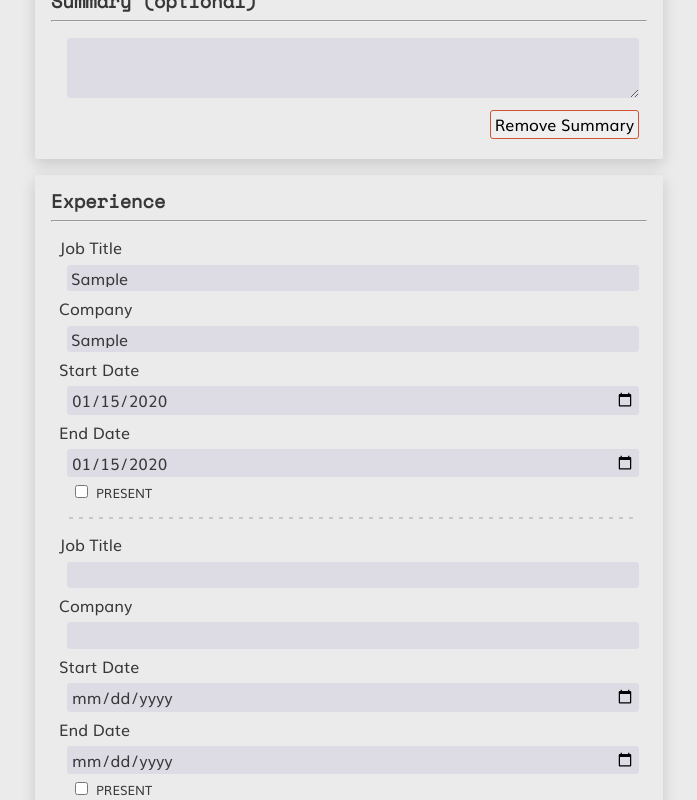
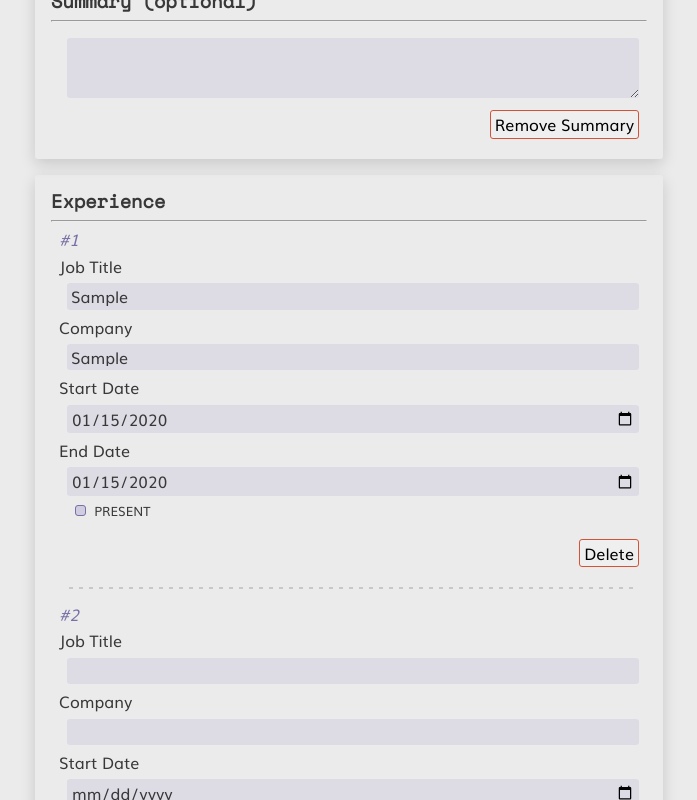
Before and after one commit to mrjgamboa/cv-project, a React (Create React App) app: page / in a window 1280 px wide. Both pictures are taken after typing "Sample", "Sample", "2020-01-15", "2020-01-15" into the empty fields and a click on the button "Add More". Shown: the whole page, without its empty margins (291-988 px from the left). Built offline with nearby package versions, Linux system fonts and the light colour scheme.

Commit message:
deleted a few functions and added a modified function from the deleted one, updated css

```diff
--- a/src/components/cv-form/CVForm.js
+++ b/src/components/cv-form/CVForm.js
@@ -112,26 +112,10 @@ class CVForm extends Component {
     }
   }
 
-  removeSummary = () => {
-    this.setState({
-      ...this.state,
-      summary: [],
-    });
-  }
-
-  handleCheckbox = (section, sectionValue, name, value, e, index) => {
-    if (e.target.checked) {
-      this.setStateV2(section, sectionValue, name, value, e, index);
-    } else {
-      this.setStateV2(section, sectionValue, name, '', e, index);
-    }
-  }
-
   addMoreSectionValue = (e) => {
     const section = e.target.getAttribute('data-section');
     let newSectionEmptyValue;
     let sectionValue;
-    // const removeId = e.target.getAttribute("data-remove");
 
     if (section === 'summary') {
       sectionValue = this.state.summary;
@@ -154,6 +138,39 @@ class CVForm extends Component {
         newSectionEmptyValue,
       ]
     });
+  }
+
+  deleteOneSectionValue = (e) => {
+    const section = e.target.getAttribute('data-section');
+    const index = e.target.getAttribute('data-index');
+    let sectionValue;
+    // resume here
+    if (section === 'summary') {
+      sectionValue = this.state.summary;
+    } else if (section === 'experience') {
+      sectionValue = this.state.experience;
+    } else if (section === 'education') {
+      sectionValue = this.state.education;
+    } else if (section === 'skills') {
+      sectionValue = this.state.skills;
+    }
+
+    sectionValue.splice(index, 1);
+    console.log(sectionValue)
+    this.setState({
+      ...this.state,
+      [section]: [
+        ...sectionValue,
+      ],
+    });
+  }
+
+  handleCheckbox = (section, sectionValue, name, value, e, index) => {
+    if (e.target.checked) {
+      this.setStateV2(section, sectionValue, name, value, e, index);
+    } else {
+      this.setStateV2(section, sectionValue, name, '', e, index);
+    }
   }
 
   render() {
@@ -237,17 +254,17 @@ class CVForm extends Component {
                   <button
                     type='button'
                     className={styles.delete}
+                    data-index={index}
+                    data-section='summary'
                     onClick={
-                      () => {
-                        const textarea = document
-                          .querySelector(`#${content.id} > textarea`);
-                        if (textarea.value.length > 60) {
+                      (e) => {
+                        if (content.summary.length > 60) {
                           if (window.confirm('Continue to remove summary?')
                             === true) {
-                            this.removeSummary();
+                            this.deleteOneSectionValue(e);
                           }
                         } else {
-                          this.removeSummary();
+                          this.deleteOneSectionValue(e);
                         }
                       }
                     }
@@ -273,6 +290,9 @@ class CVForm extends Component {
                   key={exp.id}
                   id={exp.id}
                 >
+                  {experience.length > 1 &&
+                    <span>{`#${num}`}</span>
+                  }
                   <label htmlFor={`jobTitle${num}`}>Job Title</label>
                   <input
                     type='text'
@@ -327,31 +347,34 @@ class CVForm extends Component {
                     />
                     <label htmlFor={`checkboxEndDAte${num}`}>PRESENT</label>
                   </small>
-                  {index > 0 &&
                   <button
                     type='button'
                     className={styles.delete}
-                    >Delete</button> // when deleting use button parent id
+                    data-index={index}
+                    data-section='experience'
+                    onClick={this.deleteOneSectionValue}
+                  >
+                    {experience.length === 1
+                      ? 'No Experience'
+                      : 'Delete'
                     }
+                  </button>
                   {experience.length > 1 &&
                     <hr className={styles.hrv2}/>
                   }
                 </div>
               );
             })}
-            {experience.length === 1
-              ? <button
-                  type='button'
-                  className={styles.buttonExtraMarginTop}
-                  data-section='experience'
-                  onClick={this.addMoreSectionValue}
-                >Add More</button>
-              : <button
+            <button
               type='button'
               data-section='experience'
               onClick={this.addMoreSectionValue}
-                >Add More</button>
+            >
+              {experience.length === 0
+                ? 'Add Experience'
+                : 'Add More'
               }
+            </button>
           </section>
           <section id='education'>
             <h2>Education</h2>
--- a/src/styles/index.css
+++ b/src/styles/index.css
@@ -3,7 +3,8 @@
   --onyx: hsl(0, 0%, 22%);
   --ufoGreen: hsl(161, 100%, 28%);
   --languidLavender: hsl(249, 23%, 84%);
-  --mediumVermilion: #D45335;
+  --mediumVermilion: hsl(11, 65%, 52%);
+  --rhythm: hsl(249, 23%, 54%);
 }
 
 *,
--- a/src/styles/modules/cv-form/CVForm.module.css
+++ b/src/styles/modules/cv-form/CVForm.module.css
@@ -26,7 +26,7 @@
 }
 
 .CVForm .hrv2 {
-  margin: .5rem .5rem .5rem .25rem;
+  margin: 1rem .5rem 1rem .25rem;
   border: 0;
   border-bottom: 2px dashed var(--brightGray);
   background: rgba(0, 0, 0, 0.15);
@@ -55,10 +55,35 @@
   padding: .25rem;
 }
 
-.CVForm [type=checkbox] {
-  /* -webkit-appearance: none;
+.CVForm input[type=checkbox] {
+  -webkit-appearance: none;
   -moz-appearance: none;
-  appearance: none; */
+  -o-appearance: none;
+  appearance:none;
+  background-color: var(--languidLavender);
+  border: 1px solid var(--rhythm);
+  box-shadow: none;
+  border-radius: 3px;
+  cursor: pointer;
+  font-size: 2em;
+  width: .7rem;
+  height: .7rem;
+  position: relative;
+}
+
+.CVForm input[type=checkbox]:checked {
+  background-color: var(--brightGray);
+  border-color: var(--languidLavender);
+}
+
+.CVForm input[type=checkbox]:checked::after {
+  content: ' \2714';
+  color: var(--ufoGreen);
+  font-size: 1rem;
+  position: absolute;
+  inset: -.3rem 0 0 0;
+  -webkit-text-stroke-color: var(--onyx);
+  -webkit-text-stroke-width: 1px;
 }
 
 .CVForm textarea {
@@ -81,21 +106,23 @@
   padding: .25rem;
 }
 
+.CVForm span {
+  color: var(--rhythm);
+  font-style: italic;
+}
+
 .CVForm .delete {
   border-color: var(--mediumVermilion);
   margin: .75rem .5rem .25rem auto;
 }
 
-.CVForm .buttonExtraMarginTop {
-  margin: .75rem .5rem .25rem .25rem;
-}
-
-.CVForm input:focus,
+.CVForm input:not([type=checkbox]):focus,
 .CVForm textarea:focus {
   background-color: rgba(208, 205, 224, 1);
   outline: 2px solid var(--ufoGreen);
 }
 
+.CVForm input[type=checkbox]:focus-visible,
 .CVForm button:focus-visible {
   outline: 2px solid var(--ufoGreen);
 }
```
Lines whose indentation alone changed are shown as unchanged.
